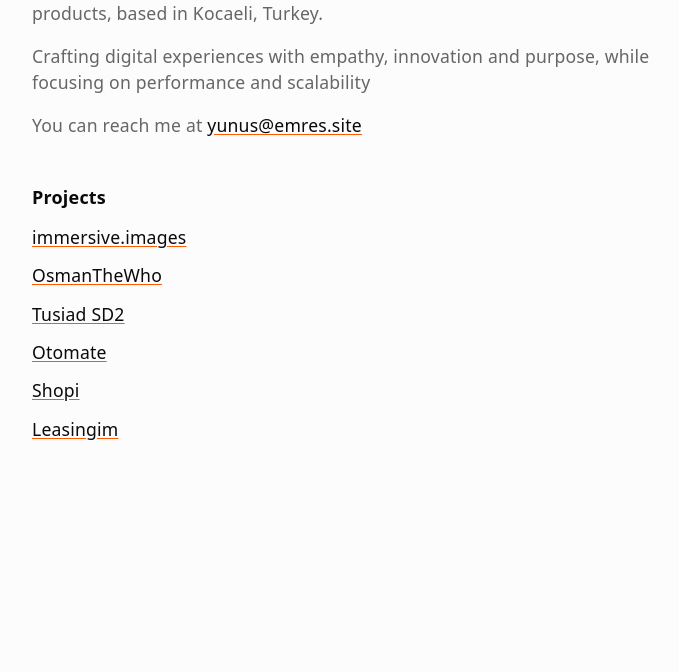
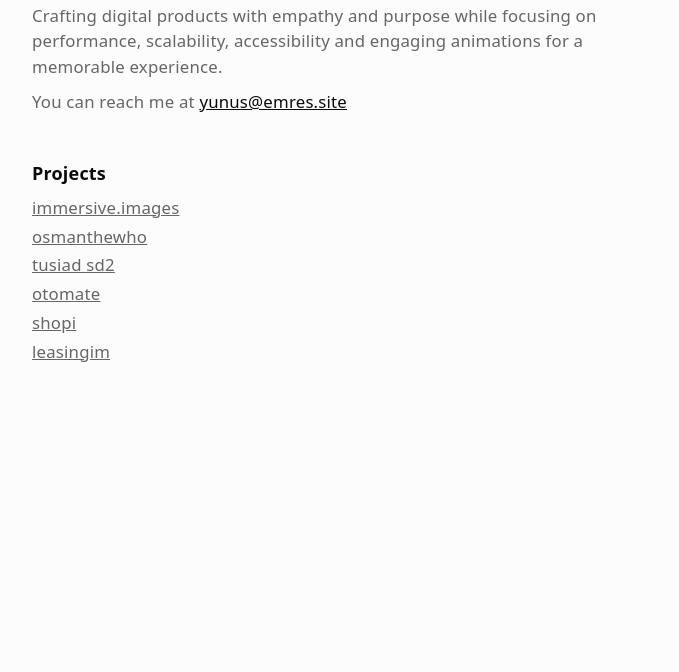
Before and after one commit to ynsmrsk/emre, a plain HTML site: page index.html in a window 1280 px wide. Shown: the part 128-800 px from the top of the page, without its empty margins (274-953 px from the left). Drawn offline with Linux system fonts and the light colour scheme.

Commit message:
update info text and link colors

```diff
--- a/index.html
+++ b/index.html
@@ -7,27 +7,27 @@
 		<meta name="theme-color" media="(prefers-color-scheme: light)" content="#FCFCFC"/>
     <meta name="theme-color" media="(prefers-color-scheme: dark)" content="#0A0A0A"/>
 		<meta name="description" content="Software engineer">
-    <link rel="stylesheet" href="style.css?v=1.1" />
-    <link rel="stylesheet" href="reset.css?v=1.1" />
+    <link rel="stylesheet" href="style.css?v=1.2" />
+    <link rel="stylesheet" href="reset.css?v=1.2" />
   </head>
 
   <body>
 		<main>
-			<header>
-				<h1>Yunus Emre Işık</h1>
-				<p>Software engineer with over five years of experience in mobile and web products, based in Kocaeli, Turkey.</p>
-				<p>Crafting digital experiences with empathy, innovation and purpose, while focusing on performance and scalability</p>
+			<header style='margin-bottom: 50px;'>
+				<h1 style='font-size: 20px;'>Yunus Emre Işık</h1>
+				<p style='margin-bottom: 20px;'>Software engineer ⸺   Kocaeli, Turkey.</p>
+				<p style='margin-bottom: 10px;'>Crafting digital products with empathy and purpose while focusing on performance, scalability, accessibility and engaging animations for a memorable experience.</p>
 				<p>You can reach me at <a target='_blank' href='mailto:yunus@emres.site'>yunus@emres.site</a></p>
 			</header>
 			<section class='projects'>
 				<h2>Projects</h2>
 				<div class='list'>
 					<a target="_blank" href="https://www.immersiveimages.co">immersive.images</a>
-					<a target="_blank" href="https://www.osmanthewho.com">OsmanTheWho</a>
-					<a target="_blank" href="https://tusiadsd2.org/">Tusiad SD2</a>
-					<a target="_blank" href="https://otomate.app">Otomate</a>
-					<a target="_blank" href="https://shopihq.com">Shopi</a>
-					<a target="_blank" href="https://leasingim.com">Leasingim</a>
+					<a target="_blank" href="https://www.osmanthewho.com">osmanthewho</a>
+					<a target="_blank" href="https://tusiadsd2.org/">tusiad sd2</a>
+					<a target="_blank" href="https://otomate.app">otomate</a>
+					<a target="_blank" href="https://shopihq.com">shopi</a>
+					<a target="_blank" href="https://leasingim.com">leasingim</a>
 				</div>
 			</section>
 		</main>
--- a/reset.css
+++ b/reset.css
@@ -8,7 +8,7 @@ body, html {
 }
 
 body {
-	font-size: 1.1rem;
+	font-size: 1.05rem;
   line-height: 1.5;
 	letter-spacing: 0.2;
   -webkit-font-smoothing: antialiased;
@@ -55,5 +55,4 @@ ul, ol {
 
 a {
 	color: currentColor;
-	text-underline-offset: 2px;
 }
--- a/style.css
+++ b/style.css
@@ -31,6 +31,7 @@ body {
   color: var(--color-foreground);
 	background-color: var(--color-background);
 	accent-color: var(--color-primary)
+	font-style: code;
 }
 
 .balance {
@@ -44,28 +45,21 @@ main {
 }
 
 a {
-	text-decoration-color: var(--color-primary);
+	line-height: 1;
 }
 
-header {
-	display: grid;
-	gap: 16px;
+a:hover {
+	color: var(--color-background);
+	background-color: var(--color-foreground);
+	text-decoration: none;
 }
 
 header a {
 	color: var(--color-foreground);
 }
 
-header h1 {
-	font-size: 20px;
-}
-
 p {
 	color: var(--color-muted-foreground);
-}
-
-section.projects {
-	margin-top: 50px;
 }
 
 section.projects h2 {
@@ -77,4 +71,5 @@ section.projects .list {
 	display: grid;
 	gap: 12px;
 	justify-items: start;
+	color: var(--color-muted-foreground);
 }
```
